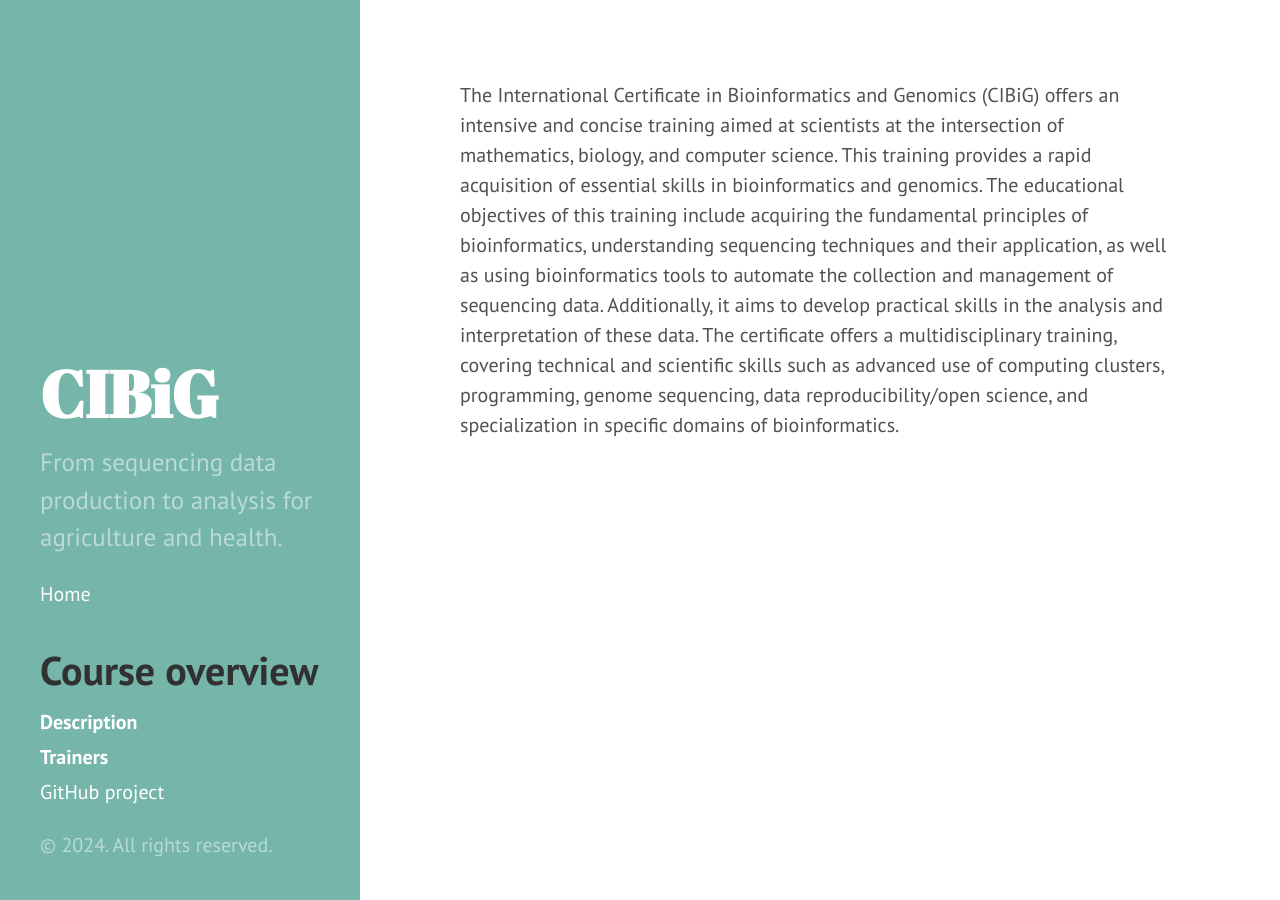
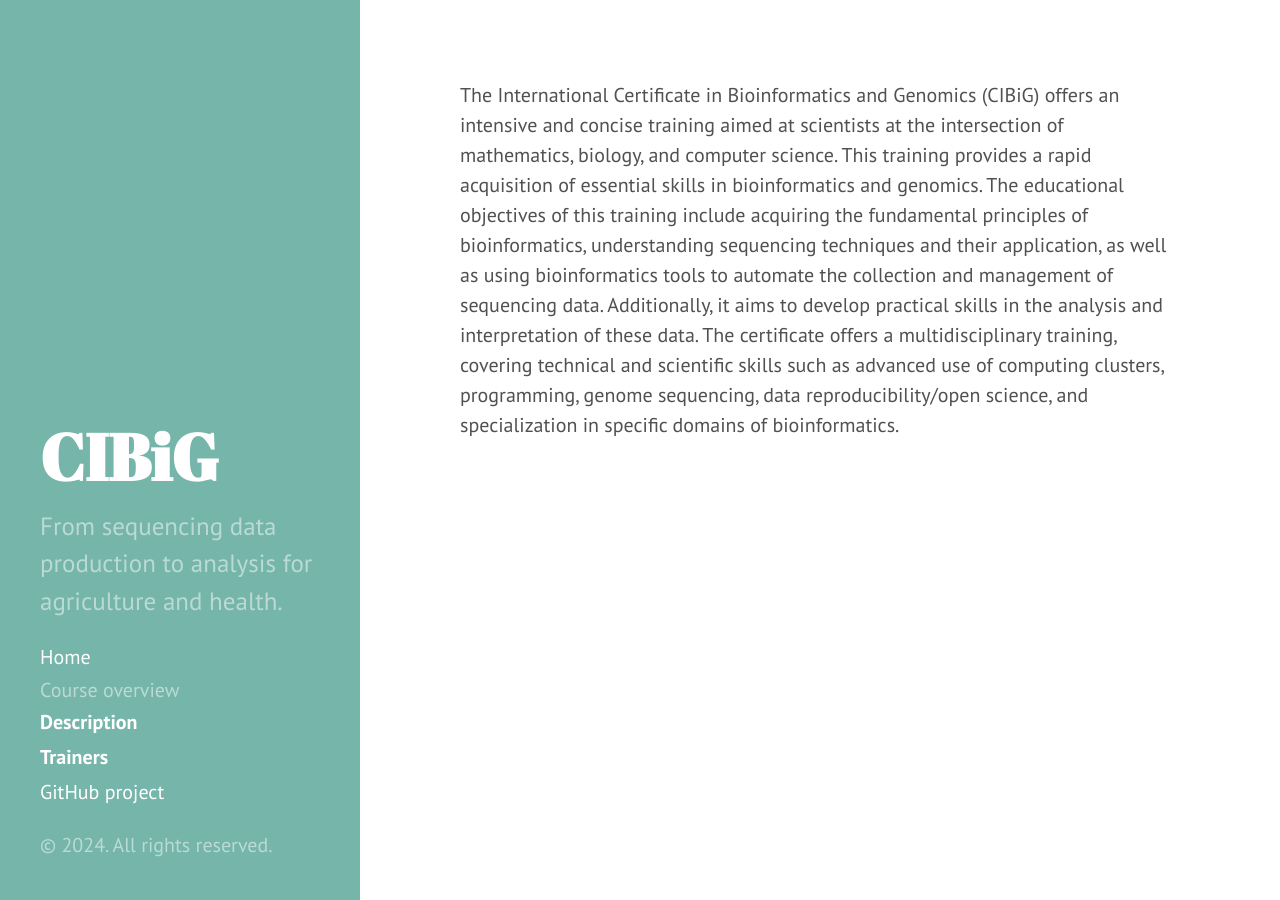
Before and after one commit to CIBiG-Course/CIBiG-course.github.io, a Jekyll site: the page built from docs/index.html, in a window 1280 px wide. Built offline with Jekyll 4.4.1, drawn with Linux system fonts in a browser that asks for light colours.

```diff
--- a/docs/_includes/sidebar.html
+++ b/docs/_includes/sidebar.html
@@ -14,7 +14,7 @@
 
       {% assign menu_items = site.data.navigation %}
       {% for item in menu_items %}
-        <h1>{{ item.title }}</h1>
+        {{ item.title }}
         {% if item.pages %}
           {% for page in item.pages %}
             <a class="sidebar-nav-item{% if page.url == page.url %} active{% endif %}" href="{{ page.url }}">{{ page.title }}</a>
```
